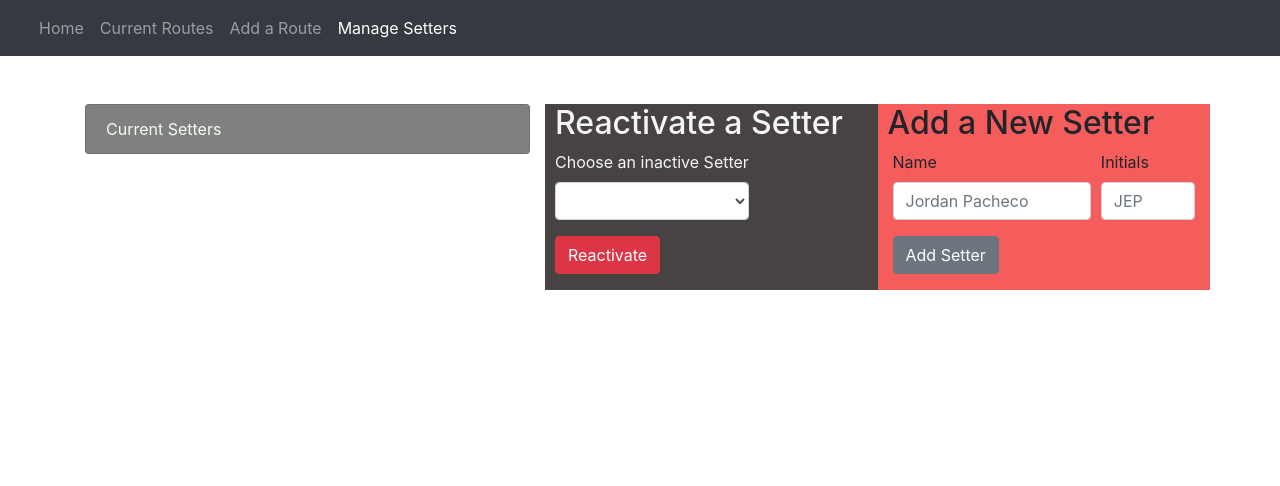
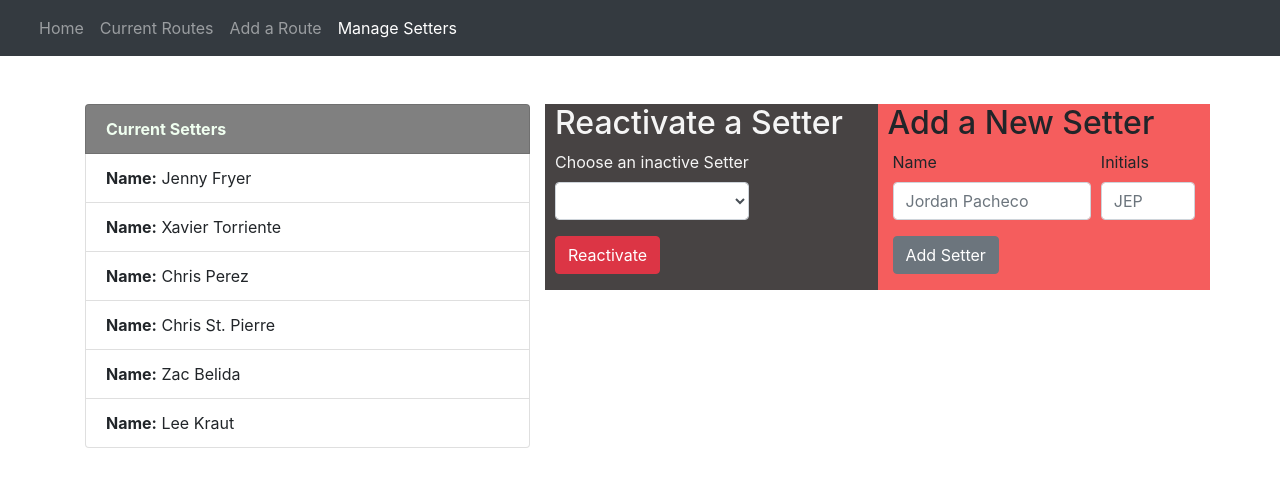
Before and after one commit to mckoyc94/TRC_CurrentRouteTracker, a website: page Develop/public/setters.html in a window 1280 px wide. Drawn offline with nearby package versions, Linux system fonts and the light colour scheme.

Commit message:
enabled dynamic load of setters' names in list and reactivate list

```diff
--- a/Develop/public/js/setters.js
+++ b/Develop/public/js/setters.js
@@ -57,11 +57,45 @@ const setters = [{
 }]
 
 const setterList = $('#setList')
+const inactiveList = $('#inputSetter')
 
 const loadSetters = () => {
     const currentSet = setters.filter(set => set.active === true)
+    const inactiveSet = setters.filter(set => set.active === false)
+    const title = $("<li>").addClass("list-group-item").attr("id", "listTitle")
+    const titleText = $("<strong>").text("Current Setters")
+    const defaultOpt = $("<option>").text(" ")
 
-    console.log(currentSet)
+    setterList.empty()
+    title.append(titleText)
+    setterList.append(title)
+
+    inactiveList.empty()
+    inactiveList.append(defaultOpt)
+
+    currentSet.map(setter => {
+        let name = setter.name;
+        let init = setter.initials;
+        let boulder = setter.boulders;
+        let tR = setter.top_rope;
+        let newList = `
+            <li class="list-group-item">
+                <strong>Name:</strong> ${name}
+            </li>
+        `
+
+        setterList.append(newList)
+    })
+
+    inactiveSet.map(setter => {
+        let name = setter.name
+        let newOpt = `
+            <option>${name}</option>
+        `
+
+        inactiveList.append(newOpt)
+    })
+
 }
 
 loadSetters()
--- a/Develop/public/setters.html
+++ b/Develop/public/setters.html
@@ -56,7 +56,6 @@
                       <!-- Lists the Inactive Setters -->
                       <label for="inputSetter">Choose an inactive Setter</label>
                       <select class="form-control" id="inputSetter">
-                        <option> </option>
                       </select>
                     </div>
                   </div>
```
